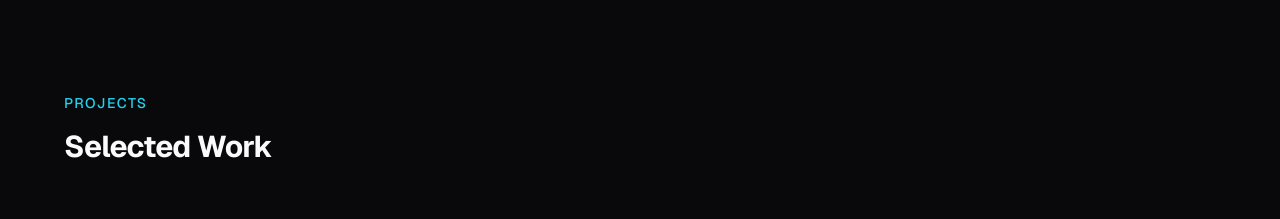
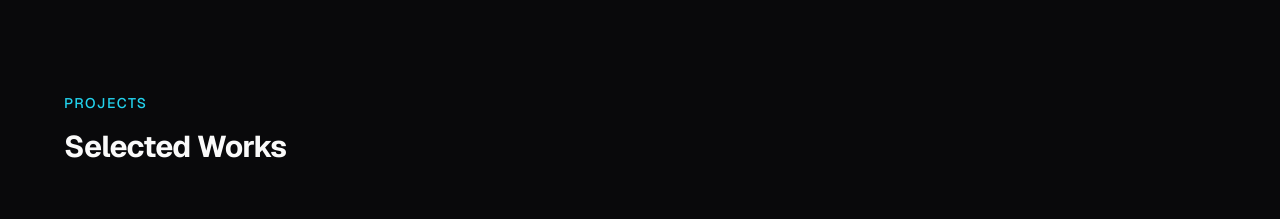
Before and after one commit to amit-ghimire/amitg, a Next.js app: page / in a window 1280 px wide. Shown: the part 3220-3439 px from the top of the page. Built offline with nearby package versions, Linux system fonts and the light colour scheme.

Commit message:
Minor fixes

```diff
--- a/src/app/page.tsx
+++ b/src/app/page.tsx
@@ -23,7 +23,7 @@ export default function Home() {
             Projects
           </h2>
           <p className="mb-16 text-3xl font-bold tracking-tight">
-            Selected Work
+            Selected Works
           </p>
 
           <div className="grid gap-6 sm:grid-cols-2 lg:grid-cols-3">
```
